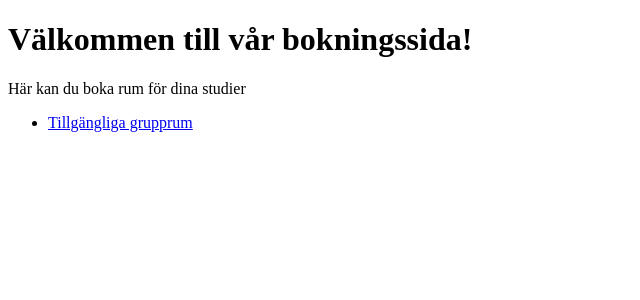
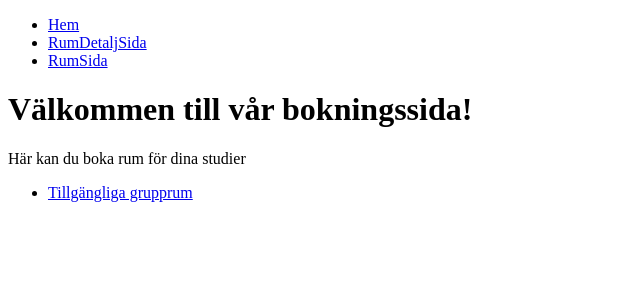
Before and after one commit to MelvinAnderhagen/grupp4-ts-examinerande, a React (Vite) app: page / in a window 1280 px wide. Shown: the top 300 px of the page, without its empty margins (0-640 px from the left). Built offline with nearby package versions, Linux system fonts and the light colour scheme.

Commit message:
konfigurera dynamisk routing och navigation i header

```diff
--- a/package.json
+++ b/package.json
@@ -14,7 +14,8 @@
     "json-server": "^1.0.0-beta.15",
     "react": "^19.2.8",
     "react-dom": "^19.2.8",
-    "react-router": "^8.3.0"
+    "react-router": "^8.3.0",
+    "react-router-dom": "^7.18.2"
   },
   "devDependencies": {
     "@types/node": "^24.13.3",
--- a/src/App.tsx
+++ b/src/App.tsx
@@ -1,7 +1,17 @@
-import { useState } from "react";
+import { Outlet } from "react-router-dom";
+import Header from "./components/header";
 
 function App() {
-  return <></>;
+  return (
+    <>
+      <div className="app">
+        <Header />
+        <div className="main">
+          <Outlet />
+        </div>
+      </div>
+    </>
+  );
 }
 
 export default App;
--- a/src/components/header.tsx
+++ b/src/components/header.tsx
@@ -1,7 +1,22 @@
-import React from "react";
+import { NavLink } from "react-router-dom";
+import { navLinks } from "../routes";
 
 const header = () => {
-  return <div>header</div>;
+  return (
+    <header className="header">
+      <nav>
+        <ul>
+          {navLinks.map((link) => (
+            <li key={link.path}>
+              <NavLink to={link.path}>
+                {link.name}
+              </NavLink>
+            </li>
+          ))}
+        </ul>
+      </nav>
+    </header>
+  );
 };
 
 export default header;
--- a/src/main.tsx
+++ b/src/main.tsx
@@ -1,6 +1,6 @@
 import { StrictMode } from "react";
 import { createRoot } from "react-dom/client";
-import { RouterProvider } from "react-router";
+import { RouterProvider } from "react-router-dom";
 import { router } from "./routes.tsx";
 
 createRoot(document.getElementById("root")!).render(
--- a/src/pages/Home.tsx
+++ b/src/pages/Home.tsx
@@ -1,4 +1,4 @@
-import { Link } from "react-router";
+import { Link } from "react-router-dom";
 
 export function Home() {
   return (
@@ -14,3 +14,5 @@ export function Home() {
     </div>
   );
 }
+
+export default Home;
--- a/src/pages/RumDetaljSida.tsx
+++ b/src/pages/RumDetaljSida.tsx
@@ -6,3 +6,5 @@ export function RumDetaljSida() {
     </div>
   );
 }
+
+export default RumDetaljSida;
--- a/src/pages/RumSida.tsx
+++ b/src/pages/RumSida.tsx
@@ -6,3 +6,5 @@ export function RumSida() {
     </div>
   );
 }
+
+export default RumSida;
--- a/src/routes.tsx
+++ b/src/routes.tsx
@@ -1,19 +1,49 @@
-import { createBrowserRouter } from "react-router";
-import { Home } from "./pages/Home";
-import { RumSida } from "./pages/RumSida";
-import { RumDetaljSida } from "./pages/RumDetaljSida";
+import { createBrowserRouter, type RouteObject } from "react-router-dom";
+import type { ComponentType } from "react";
+import App from "./App";
+
+interface PageModule {
+  default?: ComponentType;
+  [key: string]: unknown;
+}
+
+const pages = import.meta.glob<PageModule>("./pages/**/*.tsx", { eager: true });
+
+export interface NavItem {
+  name: string;
+  path: string;
+}
+
+export const navLinks: NavItem[] = Object.keys(pages).map((path) => {
+  const fileName = path.replace("./pages/", "").replace(".tsx", "");
+  const isHome = fileName.toLowerCase() === "home";
+
+  return {
+    name: isHome ? "Hem" : fileName,
+    path: isHome ? "/" : `/${fileName.toLowerCase()}`,
+  }
+})
+  .filter((item) => !item.path.includes("detail"))
+
+const dynamicRoutes: RouteObject[] = Object.keys(pages).map((path) => {
+  const fileName = path.replace("./pages/", "").replace(".tsx", "");
+
+  const isHome = fileName.toLowerCase() === "home";
+
+  const module = pages[path];
+  const Component = (module.default || module[fileName] || Object.values(module)[0]) as ComponentType;
+
+  return {
+    path: isHome ? undefined : fileName.toLowerCase(),
+    index: isHome ? true : undefined,
+    element: Component ? <Component /> : null,
+  }
+});
 
 export const router = createBrowserRouter([
   {
     path: "/",
-    element: <Home />,
-  },
-  {
-    path: "/rum",
-    element: <RumSida />,
-  },
-  {
-    path: "/rum/:id",
-    element: <RumDetaljSida />,
-  },
+    element: <App />,
+    children: dynamicRoutes
+  }
 ]);
```
Also changed, not shown: 1 other file (tests, documents, lock files or other folders).
